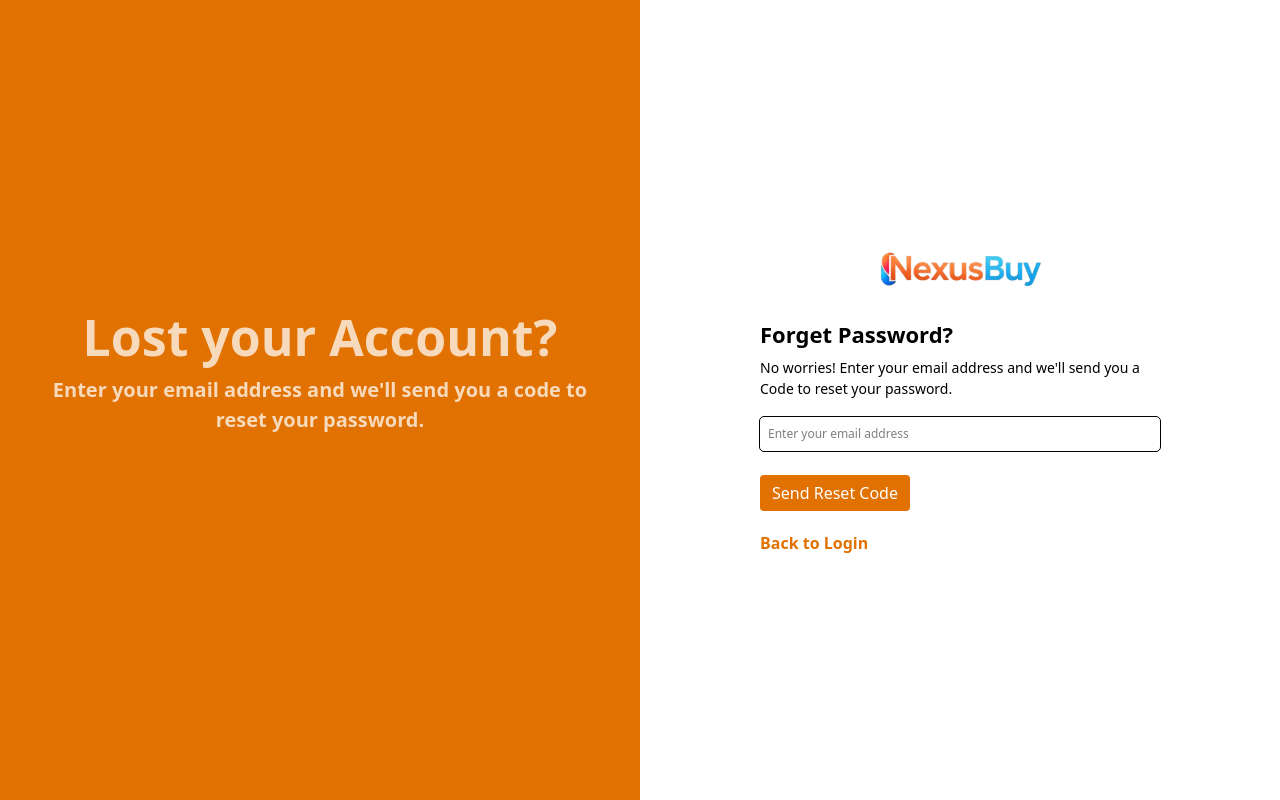
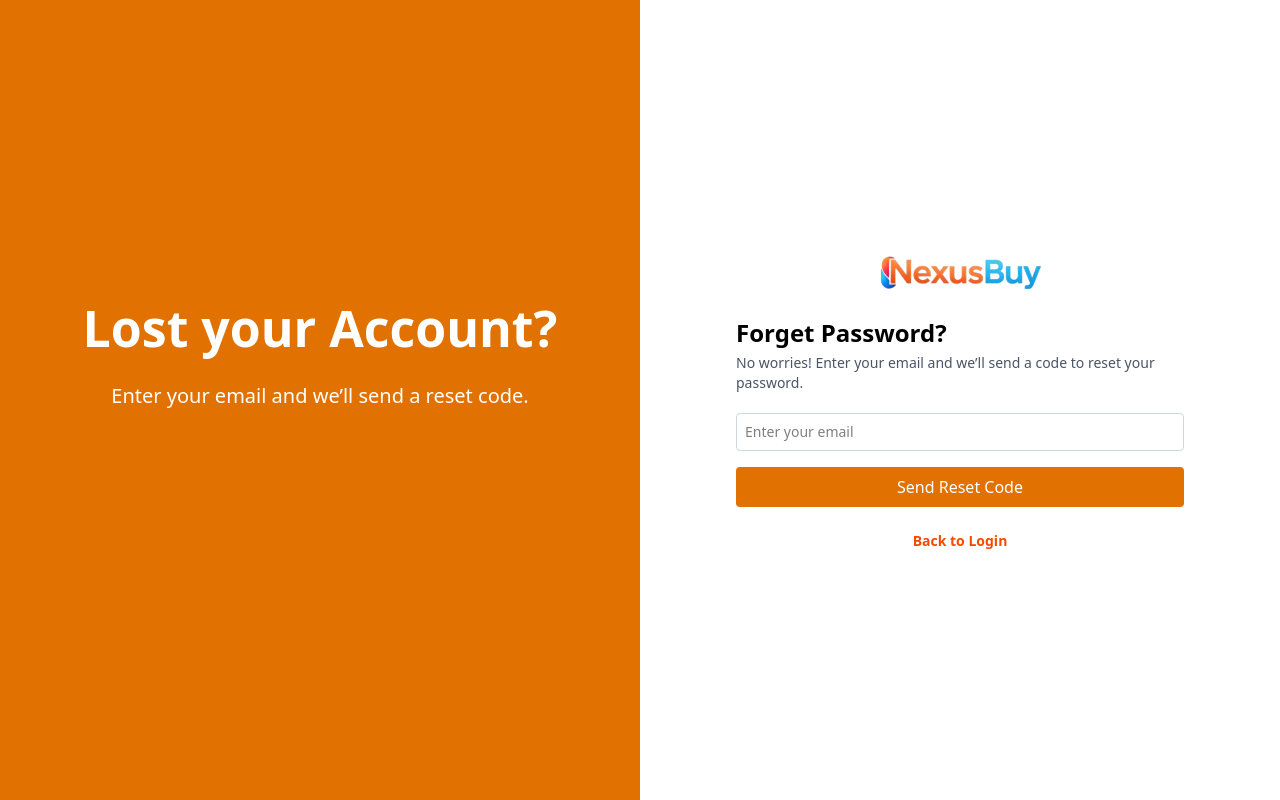
Before and after one commit to Olatunji0001/NexusBuy, a Next.js app: page /Forget-password in a window 1280 px wide. Built offline with nearby package versions, Linux system fonts and the light colour scheme.

Commit message:
update codebase

```diff
--- a/component/forget.tsx
+++ b/component/forget.tsx
@@ -2,9 +2,10 @@
 import Image from "next/image";
 import Link from "next/link";
 import { useState } from "react";
+
 export default function ForgetPass() {
-  const [email, setEmail] = useState<string>("");
-  const [error, setError] = useState<string>("");
+  const [email, setEmail] = useState("");
+  const [error, setError] = useState("");
 
   const btn = () => {
     if (!email) {
@@ -12,70 +13,76 @@ export default function ForgetPass() {
       return;
     }
 
-    setEmail("")
-    setError("")
+    setEmail("");
+    setError("");
   };
+
   return (
-    <>
-      <div className="flex">
-        <div className="h-[100vh] w-[50%] bg-amber-600 text-white text-center content-center cursor-pointer">
-          <div className="animate-[bounce_15s_infinite] p-10 ">
+    <div className="flex flex-col lg:flex-row h-screen overflow-hidden">
+      {/* LEFT SECTION: Promo - hidden on screens < 880px */}
+      <div className="hidden lg:flex justify-center items-center w-full lg:w-1/2 bg-amber-600 text-white text-center">
+        <div className="p-10 animate-[bounce_15s_infinite]">
           <div className="animate-pulse">
-              <h1 className="text-[50px] font-bold">Lost your Account?</h1>
-              <p className="text-[20px] font-semibold">
-                Enter your email address and we'll send you a code to reset your
-                password.
+            <h1 className="text-[40px] lg:text-[50px] font-bold mb-4">
+              Lost your Account?
+            </h1>
+            <p className="text-lg lg:text-xl font-medium">
+              Enter your email and we’ll send a reset code.
             </p>
           </div>
         </div>
       </div>
-        <div className="h-[100vh] w-[50%] content-center">
-          <div className="w-[400px] mx-auto">
-            <div className="flex justify-center mb-7">
-              <Link href={"/"}>
+
+      {/* RIGHT SECTION: Form */}
+      <div className="w-full lg:w-1/2 flex items-center justify-center p-6 min-h-screen">
+        <div className="w-full max-w-md">
+          {/* Logo */}
+          <div className="flex justify-center mb-6">
+            <Link href="/">
               <Image
-                  src={"/Logo.png"}
+                src="/Logo.png"
                 alt="logo"
+                width={170}
                 height={100}
-                  width={100}
-                  className="w-[170px]"
+                className="w-[170px] h-auto"
               />
             </Link>
           </div>
-            <div className="">
-              <h1 className="text-[22px] font-semibold">Forget Password?</h1>
-              <p className="text-[14px] my-1.5">
-                No worries! Enter your email address and we'll send you a Code
-                to reset your password.
+
+          {/* Heading */}
+          <h1 className="text-2xl font-semibold mb-1">Forget Password?</h1>
+          <p className="text-sm text-gray-600 mb-5">
+            No worries! Enter your email and we’ll send a code to reset your
+            password.
           </p>
-              <form action="" onSubmit={(event) => event.preventDefault()}>
-                <div>
-                  {error !== "" && (
-                    <div className="p-1 text-center bg-red-100 rounded-sm mt-4 text-red-600">
+
+          {/* Form */}
+          <form onSubmit={(e) => e.preventDefault()}>
+            {error && (
+              <div className="p-2 text-center bg-red-100 rounded text-red-600 mb-3 text-sm">
                 {error}
               </div>
             )}
-                </div>
             <input
               value={email}
-                  onChange={(event) => {
-                    setEmail(event.target.value);
-                  }}
-                  type="text"
-                  placeholder="Enter your email address"
-                  className="outline p-2 rounded-sm text-[12px] my-3 w-[400px]"
+              onChange={(e) => setEmail(e.target.value)}
+              type="email"
+              placeholder="Enter your email"
+              className="w-full p-2 border border-gray-300 rounded mb-4 text-sm"
             />
             <button
               onClick={btn}
-                  className="mt-3 bg-amber-600 text-white p-1.5 rounded-sm w-[150px] cursor-pointer hover:translate-y-0.5"
+              className="w-full bg-amber-600 text-white py-2 rounded hover:bg-amber-700 transition"
             >
               Send Reset Code
             </button>
           </form>
-              <p className="mt-5">
+
+          {/* Back to login */}
+          <p className="mt-6 text-center text-sm">
             <Link
-                  href={"/Login-and-Sign-up"}
-                  className="text-[#E17100] font-semibold hover:underline mr-1"
+              href="/login-and-signup"
+              className="text-orange-600 font-semibold hover:underline"
             >
               Back to Login
             </Link>
@@ -83,7 +90,5 @@ export default function ForgetPass() {
         </div>
       </div>
     </div>
-      </div>
-    </>
   );
 }
```
Lines whose indentation alone changed are shown as unchanged.
